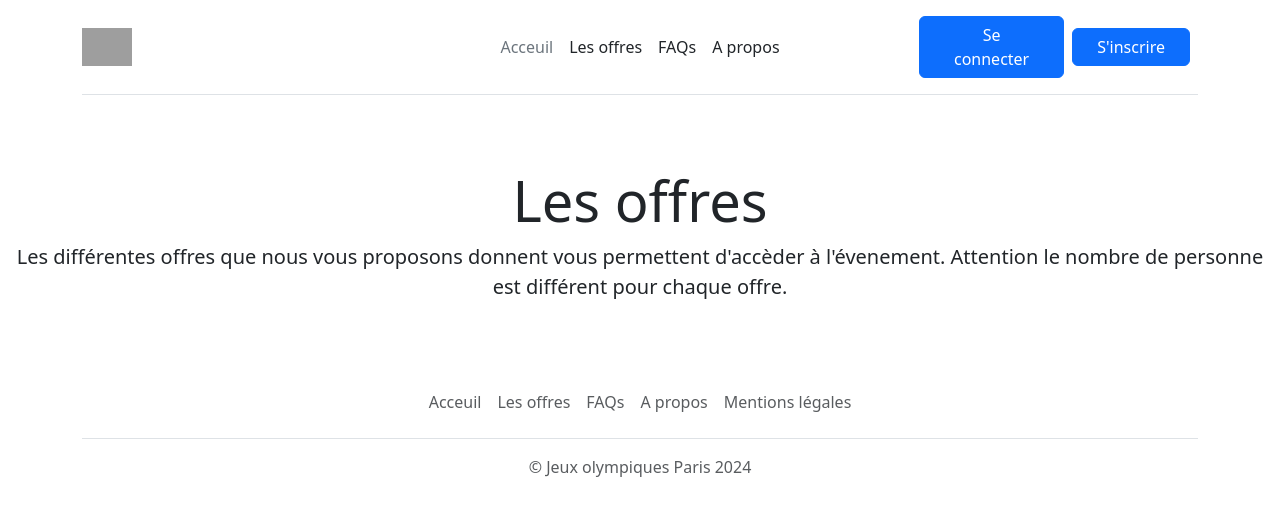
After one commit to FleurD974/EvaluationBloc3, a Django app: page /store/offers/ in a window 1280 px wide. The commit adds this page. Shown: the top 516 px of the page. Run offline with Django 5.2, Linux system fonts and the light colour scheme; data that the repository does not hold is empty; some libraries are stand-ins or nearby versions; grey boxes are pictures that could not be loaded.

Commit message:
add all offers page

```diff
--- /dev/null
+++ b/store/templates/store/offers.html
@@ -0,0 +1,27 @@
+{% extends 'base.html' %}
+{% load static %}
+{% block content %}
+    <main>
+        <div class="pricing-header px-3 py-3 pt-md-5 pb-md-4 mx-auto text-center">
+            <h1 class="display-4">Les offres</h1>
+            <p class="lead">Les différentes offres que nous vous proposons donnent vous permettent d'accèder à l'évenement. Attention le nombre de personne est différent pour chaque offre.</p>
+        </div>
+        <div class="container">
+            <div class="card-deck mb-3 text-center">
+                {% for offer in offers %}
+                <div class="card mb-4 box-shadow">
+                    <div class="card-header">
+                        <h4 class="my-0 font-weight-normal">{{ offer.offer_name }}</h4>
+                    </div>
+                    <div class="card-body">
+                        <h1 class="card-title pricing-card-title">{{ offer.offer_price }} <small class="text-muted">€</small></h1>
+                        <p>{{ offer.offer_description }}</p>
+                        <a href="{{ offer.get_absolute_url }}" class="btn btn-lg btn-block btn-outline-primary">Voir l'offre</a>
+                    </div>
+                </div>
+                {% endfor %}
+            </div>
+        </div>
+    </main>
+
+{% endblock %}
--- a/store/urls.py
+++ b/store/urls.py
@@ -1,5 +1,5 @@
 from django.urls import path
-from store.views import offer_detail, add_to_cart, cart, delete_cart, create_checkout_session, checkout_success, update_quantities
+from store.views import offer_detail, add_to_cart, cart, delete_cart, create_checkout_session, checkout_success, update_quantities, all_offers
 
 app_name = "store"
 
@@ -9,6 +9,7 @@ urlpatterns = [
     path('cart/delete/', delete_cart, name="delete-cart"),
     path('cart/create-checkout-session', create_checkout_session, name="create-checkout-session"),
     path('cart/success', checkout_success, name="checkout-success"),
+    path('offers/', all_offers, name="all-offers"),
     path('offers/<str:slug>', offer_detail, name="offer"),
     path('offers/<str:slug>/add-to-cart', add_to_cart, name="add-to-cart"),
 ]
--- a/store/views.py
+++ b/store/views.py
@@ -10,6 +10,10 @@ from store.models import Offer, Order
 def index(request):
     offers = Offer.objects.all()
     return render(request, 'store/index.html', context={"offers": offers})
+
+def all_offers(request):
+    offers = Offer.objects.all()
+    return render(request, 'store/offers.html', context={"offers": offers})
 
 def offer_detail(request, slug):
     offer = get_object_or_404(Offer, offer_slug=slug)
--- a/templates/base.html
+++ b/templates/base.html
@@ -20,7 +20,7 @@
             </a>
             <ul class="nav col-12 col-md-auto mb-2 justify-content-center mb-md-0">
                 <li><a href="{% url 'index' %}" class="nav-link px-2 link-secondary">Acceuil</a></li>
-                <li><a href="#" class="nav-link px-2 link-dark">Les offres</a></li>
+                <li><a href="{% url 'store:all-offers' %}" class="nav-link px-2 link-dark">Les offres</a></li>
                 <li><a href="#" class="nav-link px-2 link-dark">FAQs</a></li>
                 <li><a href="#" class="nav-link px-2 link-dark">A propos</a></li>
             </ul>
@@ -48,7 +48,7 @@
         <footer class="py-3 my-4">
             <ul class="nav justify-content-center border-bottom pb-3 mb-3">
                 <li class="nav-item"><a href="{% url 'index' %}" class="nav-link px-2 text-body-secondary">Acceuil</a></li>
-                <li class="nav-item"><a href="#" class="nav-link px-2 text-body-secondary">Les offres</a></li>
+                <li class="nav-item"><a href="{% url 'store:all-offers' %}" class="nav-link px-2 text-body-secondary">Les offres</a></li>
                 <li class="nav-item"><a href="#" class="nav-link px-2 text-body-secondary">FAQs</a></li>
                 <li class="nav-item"><a href="#" class="nav-link px-2 text-body-secondary">A propos</a></li>
                 <li class="nav-item"><a href="#" class="nav-link px-2 text-body-secondary">Mentions légales</a></li>
```
Also changed, not shown: store/templates/store/index.html (+2 -6 lines).
